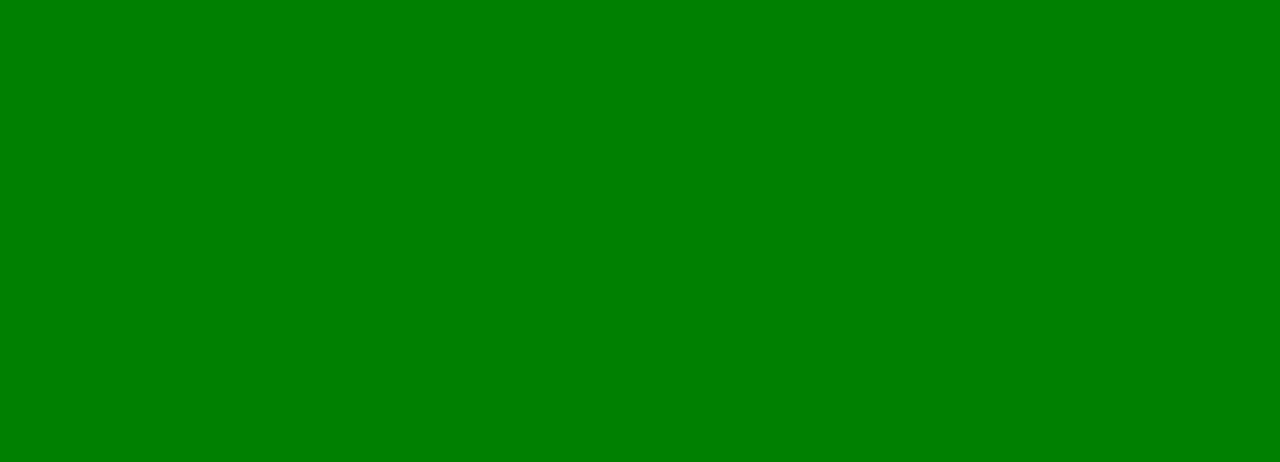
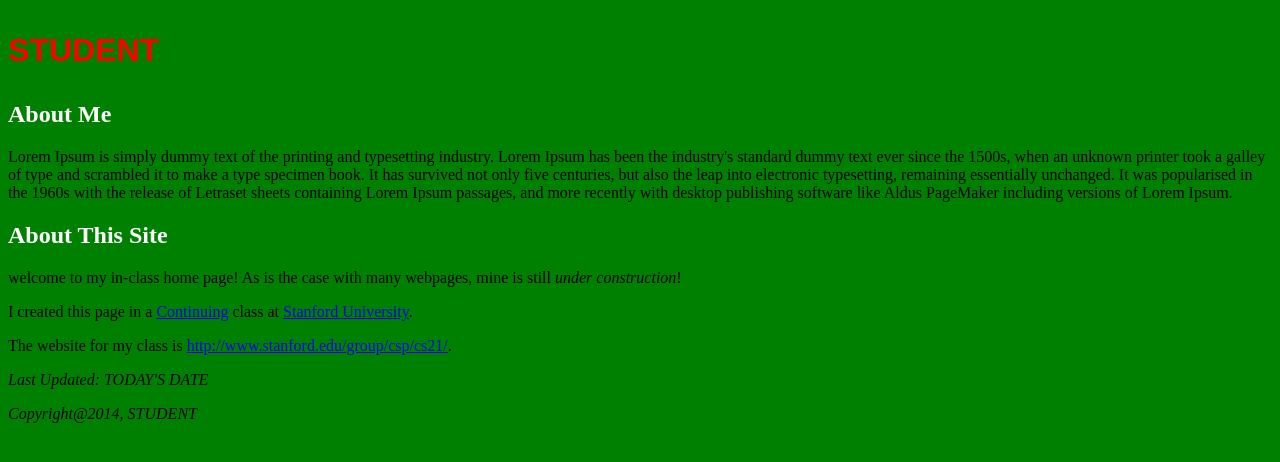
Before and after one commit to VuQuangAnh797/webdesign, a plain HTML site: page week 1/lesson1/bài 3/index.html in a window 1280 px wide. Drawn offline with Linux system fonts and the light colour scheme.

Commit message:
Signed-off-by: vuquanganh797 <vuquanganh797@gmail.com>

```diff
--- a/week 1/lesson1/bài 3/index.html
+++ b/week 1/lesson1/bài 3/index.html
@@ -5,9 +5,26 @@
 </head>
 <style>
 body {
-	background-color: green
+	background-color: green;
 }
-
+h1 {
+	color: red;
+}
+.p1 {
+	font-family: Arial, Helvetica, sans-serif;
+}
+h2 {
+	color: white;
+}
 </style>
 </head>
+<h1><p class="p1">STUDENT</p></h1>
+<h2>About Me</h2>
+<p>Lorem Ipsum is simply dummy text of the printing and typesetting industry. Lorem Ipsum has been the industry's standard dummy text ever since the 1500s, when an unknown printer took a galley of type and scrambled it to make a type specimen book. It has survived not only five centuries, but also the leap into electronic typesetting, remaining essentially unchanged. It was popularised in the 1960s with the release of Letraset sheets containing Lorem Ipsum passages, and more recently with desktop publishing software like Aldus PageMaker including versions of Lorem Ipsum.</p>
+<h2>About This Site</h2>
+<p>welcome to my in-class home page! As is the case with many webpages, mine is still <i>under construction</i>!</p>
+<p>I created this page in a <a href="Continuing">Continuing</a> class at <a href="Stanford University">Stanford University</a>.</p>
+<p>The website for my class is <a href="http://www.stanford.edu/group/csp/cs21/">http://www.stanford.edu/group/csp/cs21/</a>.</p>
+<p><i>Last Updated: TODAY'S DATE</i></p>
+<p><i>Copyright@2014, STUDENT</i></p>
 </html>
```
Also changed, not shown: week 1/lesson1/bài 1/index.html (+1 -1 lines).
